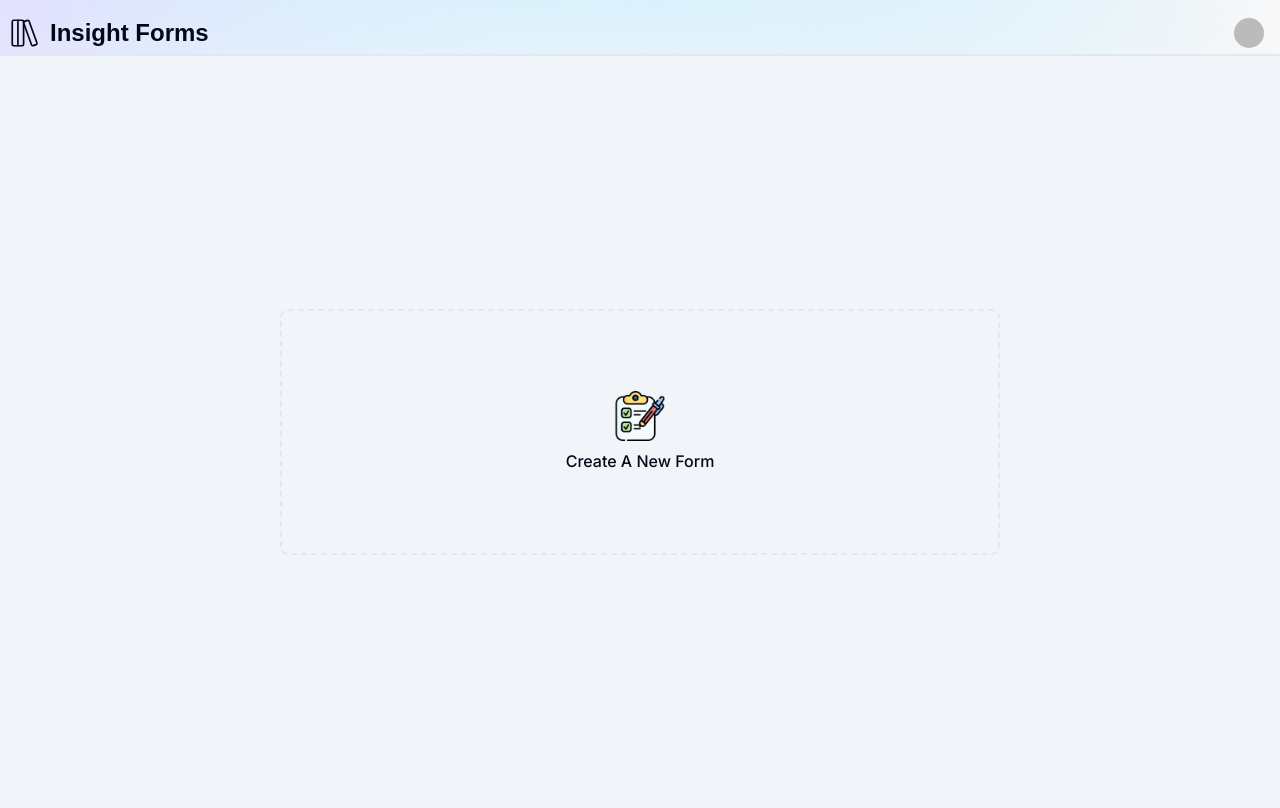
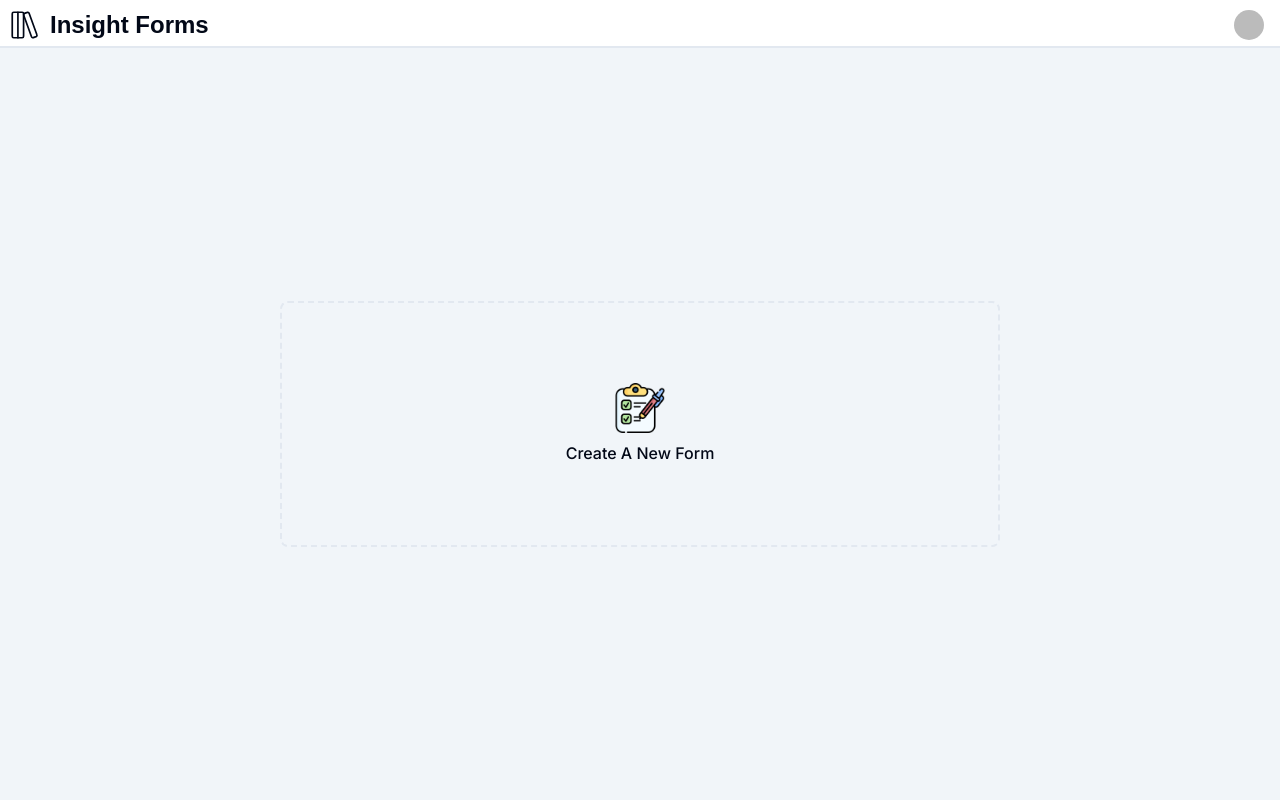
Before and after one commit to mnmanuprasad/insight-forms, a Next.js app: page /me in a window 1280 px wide. Built offline with nearby package versions, Linux system fonts and the light colour scheme; no server answers; sample sign-in values are in the browser's storage; a web font is replaced by a local one.

Commit message:
Fixed the background color and margin of navbar

```diff
--- a/src/components/Navbar.tsx
+++ b/src/components/Navbar.tsx
@@ -14,8 +14,8 @@ export  function Navbar() {
   const [profileView, setProfileView] = useState(false)
 
   return (
-    <div className="flex flex-col justify-center border-b-2 border-solid pb-1">
-      <div className="flex items-center  mt-4 justify-between mx-2 ">
+    <div className="flex bg-white flex-col justify-center border-b-2 border-solid pb-1">
+      <div className="flex items-center  mt-2 justify-between mx-2 ">
         <Link href={"/"}>
         <div className="flex gap-2 cursor-pointer font-semibold items-center">
           <LibraryBig size={34} strokeWidth={1.2} />
```
